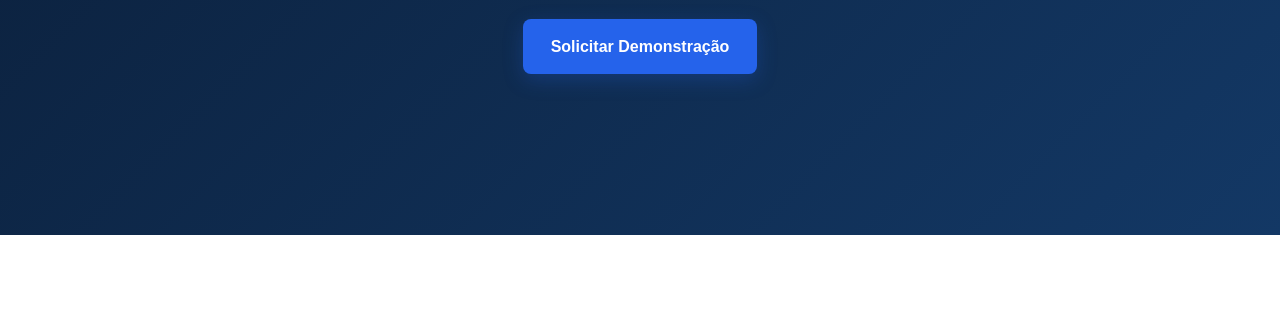
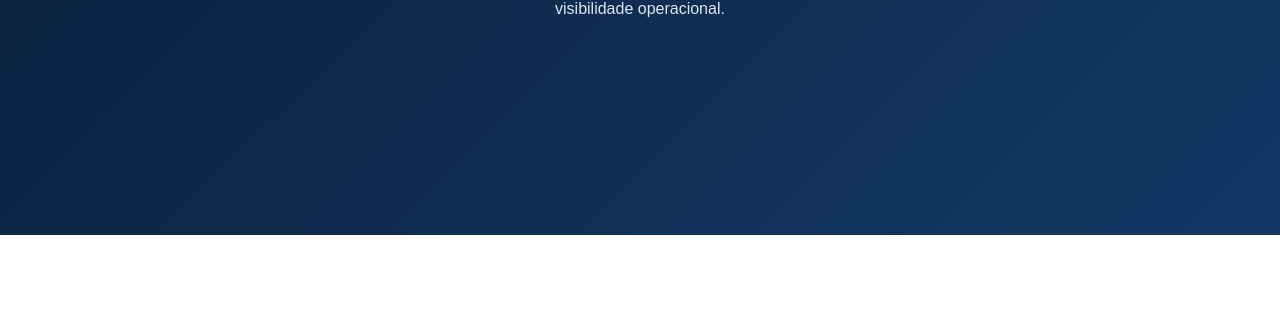
Before and after one commit to linduarte/scf, a plain HTML site: page index.html in a window 1280 px wide. Shown: the part 394-706 px from the top of the page. Drawn offline with Linux system fonts and the light colour scheme.

Commit message:
fix: remove demo request button from sobre-scf section

```diff
--- a/index.html
+++ b/index.html
@@ -80,9 +80,7 @@
             rastreabilidade, produtividade e visibilidade operacional.
         </p>
 
-        <a href="#contato" class="btn">
-            Solicitar Demonstração
-        </a>
+
 
     </div>
 
```
